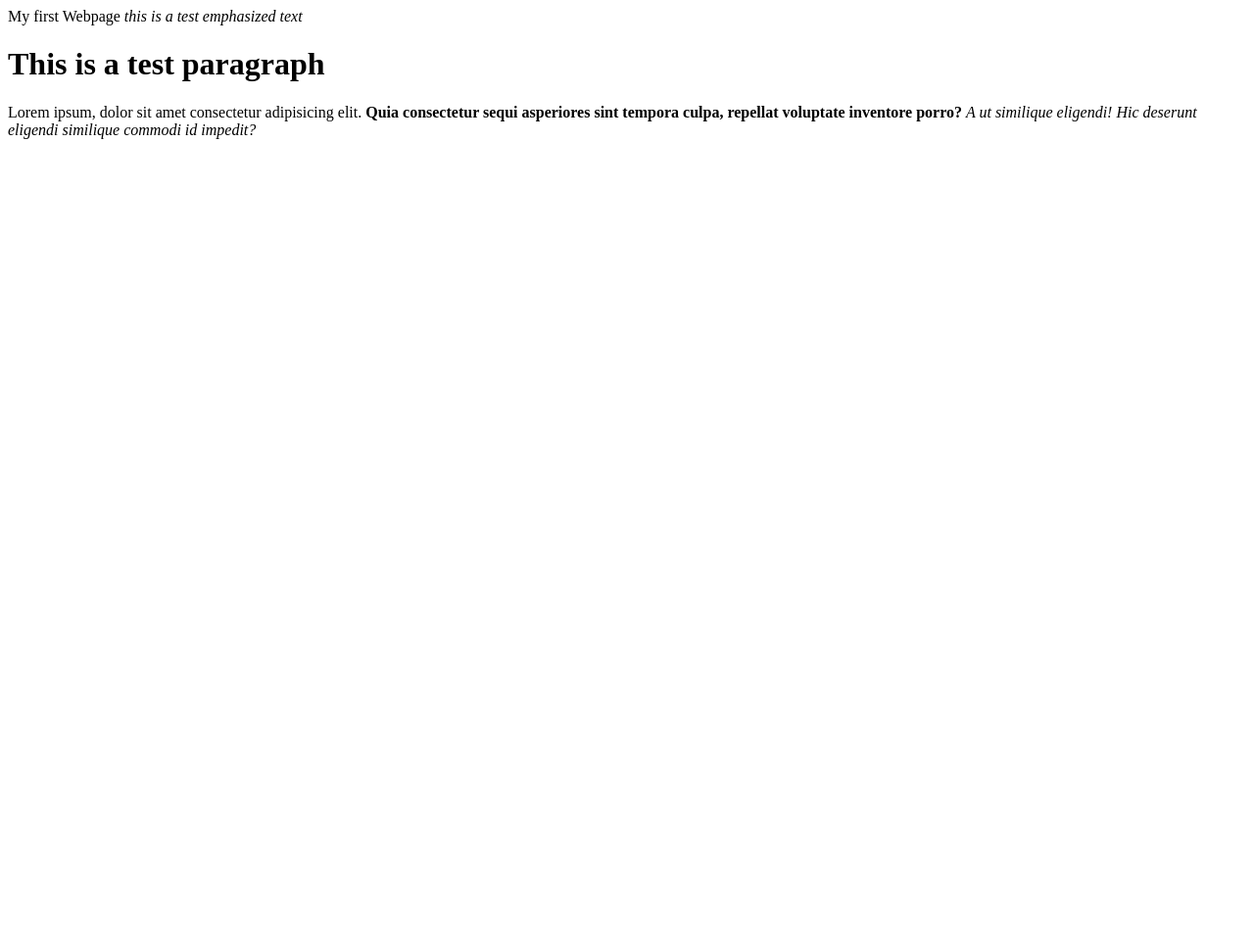
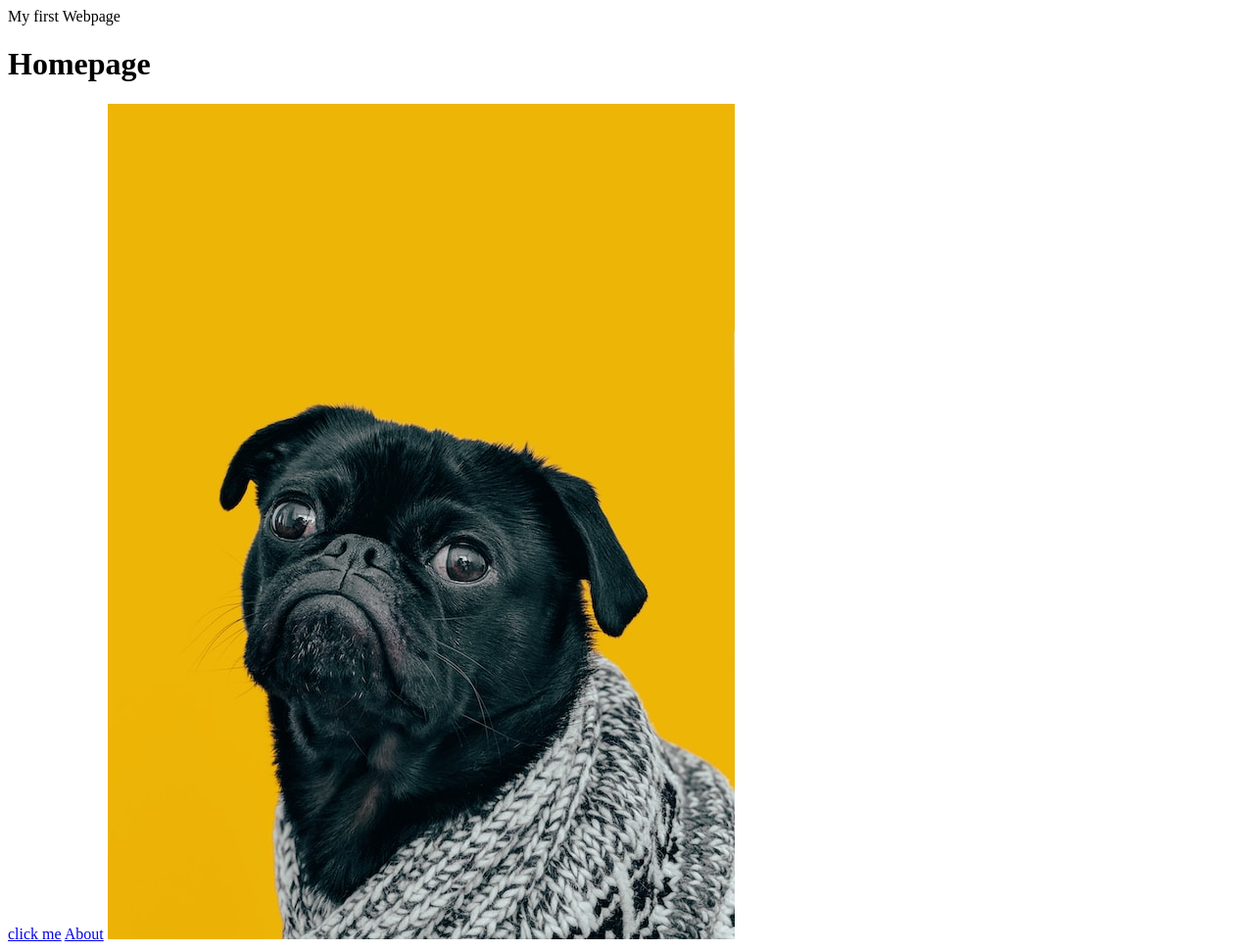
Before and after one commit to codeBender31/git_test, a plain HTML site: page index.html in a window 1280 px wide. Shown: the whole page at 98% size. Before the commit the page ends 800 px from the top, so only its background shows below. Drawn offline with Linux system fonts and the light colour scheme.

Commit message:
Edit index.html

```diff
--- a/index.html
+++ b/index.html
@@ -5,12 +5,11 @@
     <tittle> My first Webpage</tittle>
 </head>
 <body>
-   <em> this is a test emphasized text</em>
-   <h1>This is a test paragraph</h1>
-   <p>Lorem ipsum, dolor sit amet consectetur adipisicing elit.
-     <b>Quia consectetur sequi asperiores sint tempora culpa, repellat voluptate inventore porro?</b>
-      <em>A ut similique eligendi! Hic deserunt eligendi similique commodi id impedit?</p></em>
-   <!-- This a test comment-->
-   <!-- This is a faster way to create a comment -->
-</body>
+    <h1>Homepage</h1>
+      <a href="https://www.theodinproject.com/about">click me</a>
+
+      <a href="./pages/about.html">About</a>
+
+      <img src="./images/dog.jpg">
+  </body>
 </html>
```
Also changed, not shown: pages/about.html (added, +11 -0 lines), images/dog.jpg (added).
